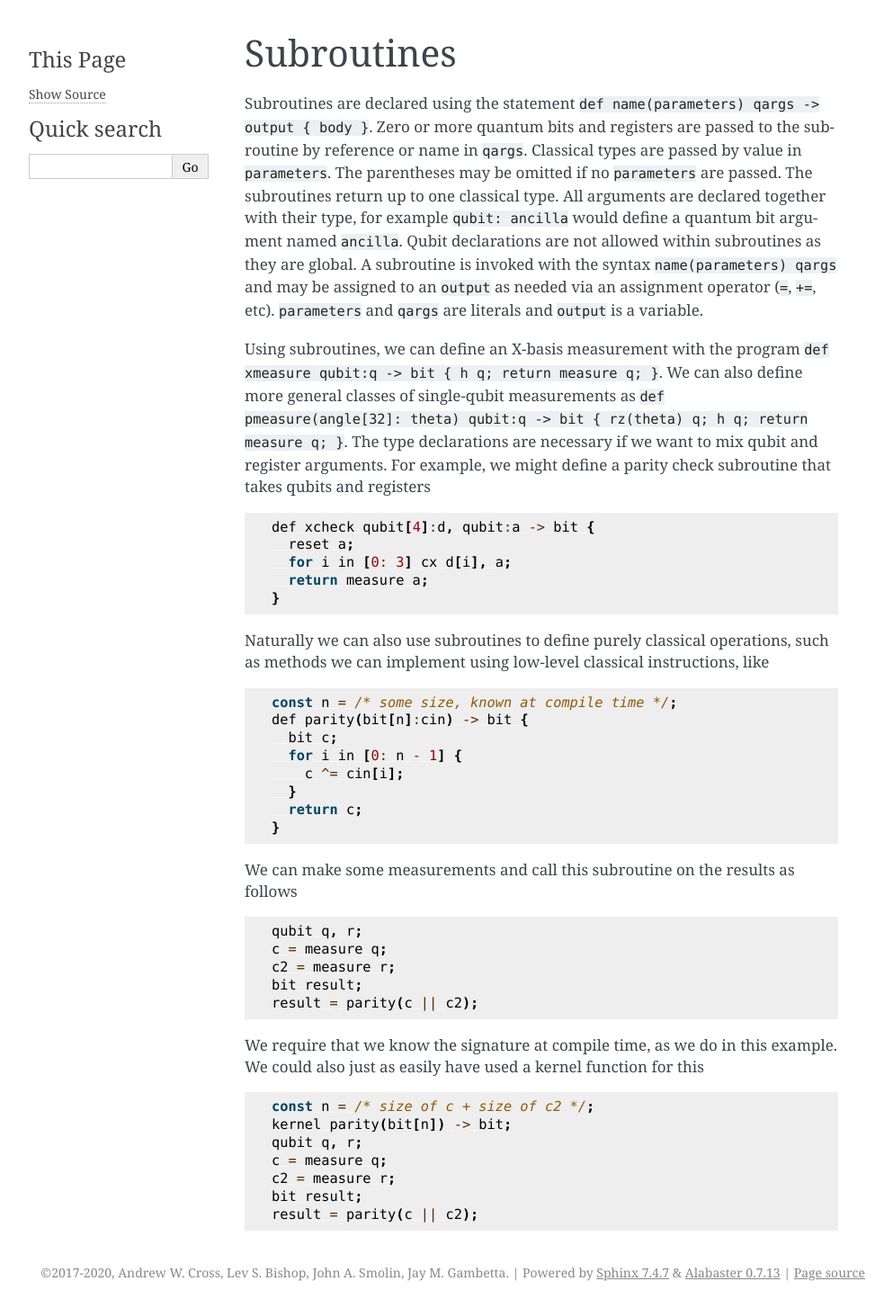
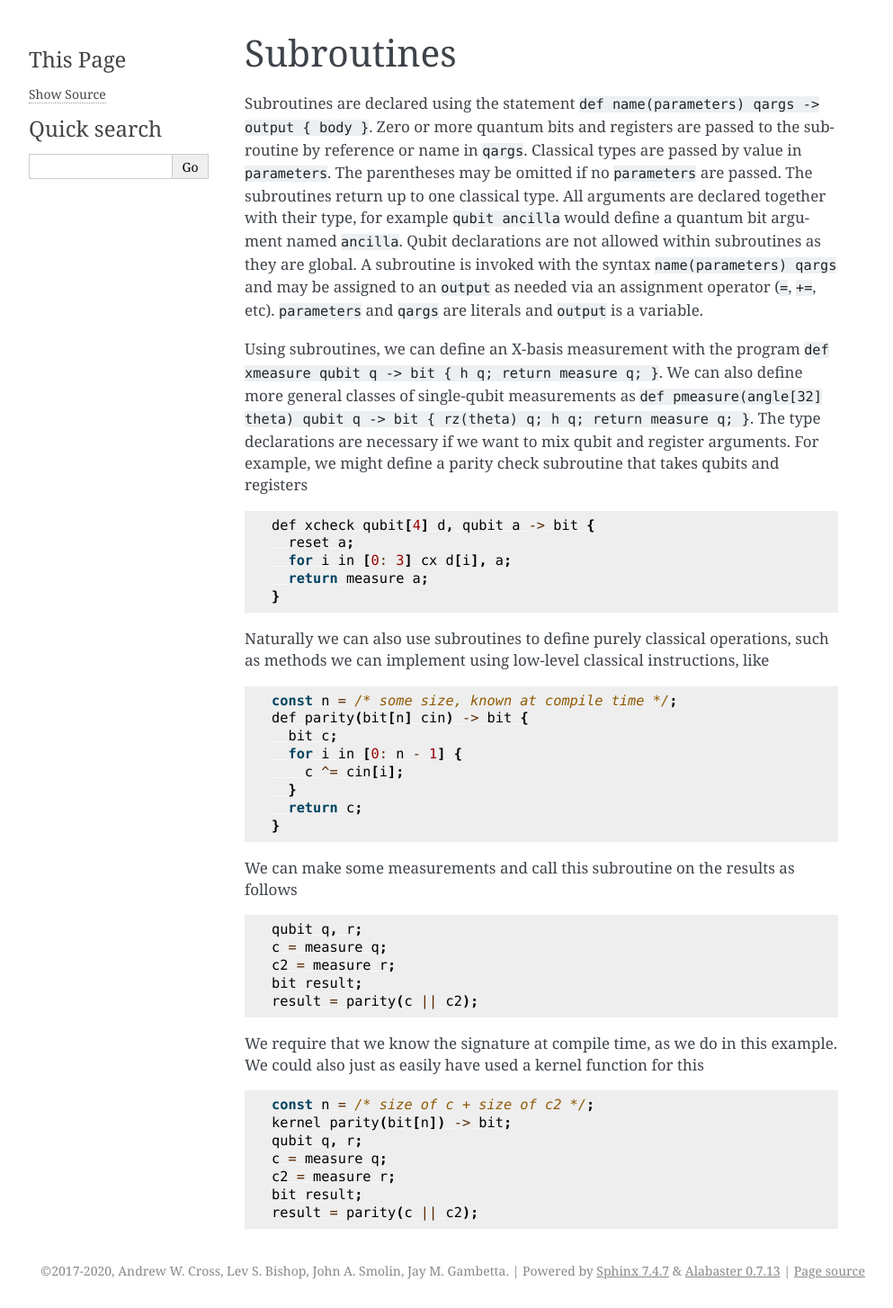
Before and after one commit to openqasm/openqasm, a Sphinx documentation site: the page built from source/language/subroutines.rst, in a window 1280 px wide. Shown: the whole page at 90% size, without its empty margins (148-1141 px from the left). Built offline with Sphinx 7.4.7, drawn with Linux system fonts in a browser that asks for light colours.

```diff
--- a/source/language/subroutines.rst
+++ b/source/language/subroutines.rst
@@ -7,17 +7,17 @@ and registers are passed to the subroutine by reference or name in ``qargs``.
 Classical types are passed by value in ``parameters``. The parentheses may be omitted if no
 ``parameters`` are passed. The subroutines return up to
 one classical type. All arguments are declared together with their type,
-for example ``qubit: ancilla`` would define a quantum bit argument named ``ancilla``. Qubit
+for example ``qubit ancilla`` would define a quantum bit argument named ``ancilla``. Qubit
 declarations are not allowed within subroutines as they are global. A subroutine
 is invoked with the syntax ``name(parameters) qargs`` and may be assigned to an ``output`` as
 needed via an assignment operator (``=``, ``+=``, etc). ``parameters`` and ``qargs`` are literals
 and ``output`` is a variable.
 
 Using subroutines, we can define an X-basis measurement with the program
-``def xmeasure qubit:q -> bit { h q; return measure q; }``.
+``def xmeasure qubit q -> bit { h q; return measure q; }``.
 We can also define more general classes of single-qubit measurements
 as
-``def pmeasure(angle[32]: theta) qubit:q -> bit { rz(theta) q; h q; return
+``def pmeasure(angle[32] theta) qubit q -> bit { rz(theta) q; h q; return
 measure q; }``.
 The type declarations are necessary if we want to mix qubit and
 register arguments. For example, we might define a parity check
@@ -25,7 +25,7 @@ subroutine that takes qubits and registers
 
 .. code-block:: c
 
-   def xcheck qubit[4]:d, qubit:a -> bit {
+   def xcheck qubit[4] d, qubit a -> bit {
      reset a;
      for i in [0: 3] cx d[i], a;
      return measure a;
@@ -38,7 +38,7 @@ instructions, like
 .. code-block:: c
 
    const n = /* some size, known at compile time */;
-   def parity(bit[n]:cin) -> bit {
+   def parity(bit[n] cin) -> bit {
      bit c;
      for i in [0: n - 1] {
        c ^= cin[i];
```
